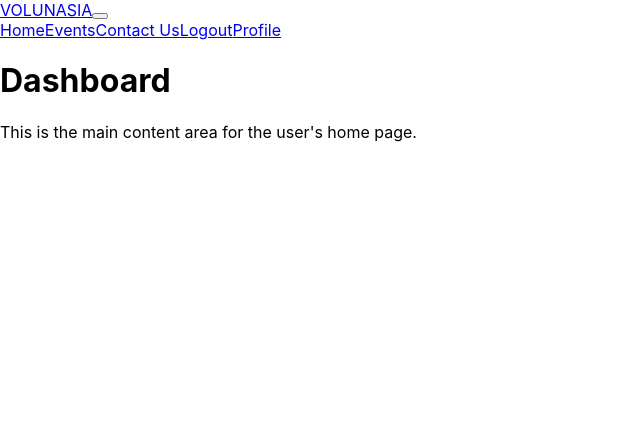
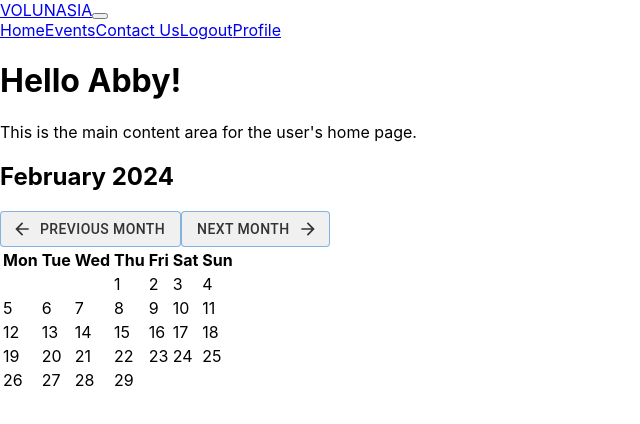
Before and after one commit to NicholasTanYY/volunteer_management_system, a React (Create React App) app: page /userHome in a window 1280 px wide. Shown: the top 424 px of the page, without its empty margins (0-640 px from the left). Built offline with nearby package versions, Linux system fonts and the light colour scheme.

Commit message:
Add redux calendar component

```diff
--- /dev/null
+++ b/src/components/CalendarComponent.tsx
@@ -0,0 +1,81 @@
+import React, { useState } from 'react'; import { Container, Table } from 'react-bootstrap';
+import ArrowBackIcon from '@mui/icons-material/ArrowBack';
+import ArrowForwardIcon from '@mui/icons-material/ArrowForward';
+import NavButton from './NavButtonComponent';
+import { useAppDispatch, useAppSelector } from '../redux/hooks';
+import { chunkArray } from '../utilities/DateUtilities';
+import { storeSelectedDate } from '../redux/reducers/selectedDateSlice';
+import { RootState } from '../redux/store';
+
+const CalendarComponent: React.FC = () => {
+    // Your calendar component logic goes here
+    const [currentMonth, setCurrentMonth] = useState(new Date(useAppSelector((state: RootState) => (state.selectedDate.value))));
+    const dispatch = useAppDispatch();
+
+    const handleNextMonth = () => {
+        setCurrentMonth(new Date(currentMonth.getFullYear(), currentMonth.getMonth() + 1, 1));
+    };
+
+    const handlePrevMonth = () => {
+        setCurrentMonth(new Date(currentMonth.getFullYear(), currentMonth.getMonth() - 1, 1));
+    };
+
+    const handleDateClick = (day: number | null, currentMonth: Date) => {
+        if (day !== null) {
+            const newDate = new Date(currentMonth.getFullYear(), currentMonth.getMonth(), day);
+            const dateString = `${newDate.getFullYear()}-${String(newDate.getMonth() + 1).padStart(2, '0')}-${String(
+                newDate.getDate()
+            ).padStart(2, '0')}`;
+            dispatch(storeSelectedDate(newDate.toISOString()));
+            // navigate(`/day/${dateString}`);
+            console.log(dateString + "clicked!")
+        } else {
+        }
+    };
+
+    return (
+        <Container>
+            <h2 className="text-center my-4">
+                {currentMonth.toLocaleString('en-us', { month: 'long', year: 'numeric' })}
+            </h2>
+            <div className="d-flex justify-content-between mb-3">
+                <NavButton startIcon={<ArrowBackIcon />} onClick={handlePrevMonth}>
+                    Previous Month
+                </NavButton>
+                <NavButton endIcon={<ArrowForwardIcon />} onClick={handleNextMonth}>
+                    Next Month
+                </NavButton>
+            </div>
+            <Table className="table table-bordered table-striped">
+                <thead>
+                    <tr>
+                        <th className="text-center">Mon</th>
+                        <th className="text-center">Tue</th>
+                        <th className="text-center">Wed</th>
+                        <th className="text-center">Thu</th>
+                        <th className="text-center">Fri</th>
+                        <th className="text-center">Sat</th>
+                        <th className="text-center">Sun</th>
+                    </tr>
+                </thead>
+                <tbody className="table-group-divider">
+                    {chunkArray(currentMonth).map((week, weekIndex) => (
+                        <tr key={weekIndex}>
+                            {week.map((day, index) => (
+                                <td
+                                    key={index}
+                                    className={`text-center`}
+                                    onClick={() => handleDateClick(day, currentMonth)}
+                                >
+                                    {day !== null ? day : ''}
+                                </td>
+                            ))}
+                        </tr>
+                    ))}
+                </tbody>
+            </Table>
+        </Container>
+    );
+};
+
+export default CalendarComponent;
--- /dev/null
+++ b/src/components/NavButtonComponent.tsx
@@ -0,0 +1,24 @@
+import Button from '@mui/material/Button';
+import React, { ReactNode, ReactElement, MouseEvent } from 'react';
+
+interface NavButtonProps {
+  startIcon?: ReactElement;
+  endIcon?: ReactElement;
+  onClick: (event: MouseEvent<HTMLButtonElement>) => void;
+  children: ReactNode;
+}
+
+const NavButton: React.FC<NavButtonProps> = ({ startIcon, endIcon, onClick, children }) => {
+  const buttonStyle = {
+    backgroundColor: '#f0f0f0',
+    color: '#333',
+  };
+
+  return (
+    <Button style={buttonStyle} variant="outlined" startIcon={startIcon} endIcon={endIcon} onClick={onClick}>
+      {children}
+    </Button>
+  );
+};
+
+export default NavButton;
--- a/src/pages/userPages/UserHomePage.tsx
+++ b/src/pages/userPages/UserHomePage.tsx
@@ -1,12 +1,15 @@
-import React from 'react';
+import React, { useState } from 'react';
 import UserNavigationbar from '../../components/UserNavigationBarComponent';
+import CalendarComponent from '../../components/CalendarComponent';
 
 const UserHomePage: React.FC = () => {
+
   return (
     <div>
-      <UserNavigationbar/>
-      <h1>Dashboard</h1>
+      <UserNavigationbar />
+      <h1>Hello Abby!</h1>
       <p>This is the main content area for the user's home page.</p>
+      <CalendarComponent />
     </div>
   );
 };
--- /dev/null
+++ b/src/redux/hooks.ts
@@ -0,0 +1,5 @@
+import { TypedUseSelectorHook, useDispatch, useSelector } from 'react-redux'
+import type { RootState, AppDispatch } from './store'
+
+export const useAppDispatch: () => AppDispatch = useDispatch
+export const useAppSelector: TypedUseSelectorHook<RootState> = useSelector
--- /dev/null
+++ b/src/redux/reducers/selectedDateSlice.ts
@@ -0,0 +1,23 @@
+import { createSlice, PayloadAction } from '@reduxjs/toolkit';
+
+interface SelectedDateState {
+  value: string;
+}
+
+const initialState: SelectedDateState = {
+  value: new Date().toISOString(),
+};
+
+export const selectedDateSlice = createSlice({
+  name: 'selectedDate',
+  initialState,
+  reducers: {
+    storeSelectedDate: (state, action: PayloadAction<string>) => {
+      state.value = action.payload;
+    },
+  },
+});
+
+export const { storeSelectedDate } = selectedDateSlice.actions;
+
+export default selectedDateSlice.reducer;
--- /dev/null
+++ b/src/redux/reducers/usernameSlice.ts
@@ -0,0 +1,23 @@
+import { createSlice, PayloadAction } from '@reduxjs/toolkit';
+
+interface UsernameState {
+  value: string;
+}
+
+const initialState: UsernameState = {
+  value: '',
+};
+
+export const usernameSlice = createSlice({
+  name: 'username',
+  initialState,
+  reducers: {
+    storeUsername: (state, action: PayloadAction<string>) => {
+      state.value = action.payload;
+    },
+  },
+});
+
+export const { storeUsername } = usernameSlice.actions;
+
+export default usernameSlice.reducer;
--- /dev/null
+++ b/src/redux/store.ts
@@ -0,0 +1,17 @@
+import { configureStore } from '@reduxjs/toolkit';
+import usernameReducer from './reducers/usernameSlice';
+import selectedDateReducer from './reducers/selectedDateSlice';
+
+const store = configureStore({
+    reducer: {
+        username: usernameReducer,
+        selectedDate: selectedDateReducer,
+        // Add more slices as needed
+    },
+    // Additional configuration options can be added here
+});
+
+export default store;
+
+export type RootState = ReturnType<typeof store.getState>
+export type AppDispatch = typeof store.dispatch
--- /dev/null
+++ b/src/utilities/DateUtilities.ts
@@ -0,0 +1,42 @@
+// Calculates the number of days in a month
+const getDaysInMonth = (date: Date): number => {
+    const year = date.getFullYear();
+    const month = date.getMonth() + 1;
+    return new Date(year, month, 0).getDate();
+  };
+
+  // Calculates the first day of the month
+  const getStartingDay = (date: Date): number => {
+    return new Date(date.getFullYear(), date.getMonth(), 1).getDay();
+  };
+
+  // Generates the Calendar as an array
+  export const generateMonthDays = (date: Date): (number | null)[] => {
+    const daysInMonth = getDaysInMonth(date);
+    const firstDay = getStartingDay(date);
+
+    const days: (number | null)[] = [];
+
+    const daysFromPrevMonth = (firstDay - 1 + 7) % 7;
+
+    for (let i = 0; i < daysFromPrevMonth; i++) {
+      days.push(null);
+    }
+
+    for (let day = 1; day <= daysInMonth; day++) {
+      days.push(day);
+    }
+
+    return days;
+  };
+
+  // Formats the generated calendar array into rows
+  export const chunkArray = (currentMonth: Date): (number | null)[][] => {
+    const size = 7;
+    const monthDays = generateMonthDays(currentMonth);
+    const result: (number | null)[][] = [];
+    for (let i = 0; i < monthDays.length; i += size) {
+      result.push(monthDays.slice(i, i + size));
+    }
+    return result;
+  };
```
Also changed, not shown: package.json (+7 -0 lines), src/index.tsx (+8 -4 lines), 1 other file (tests, documents, lock files or other folders).
